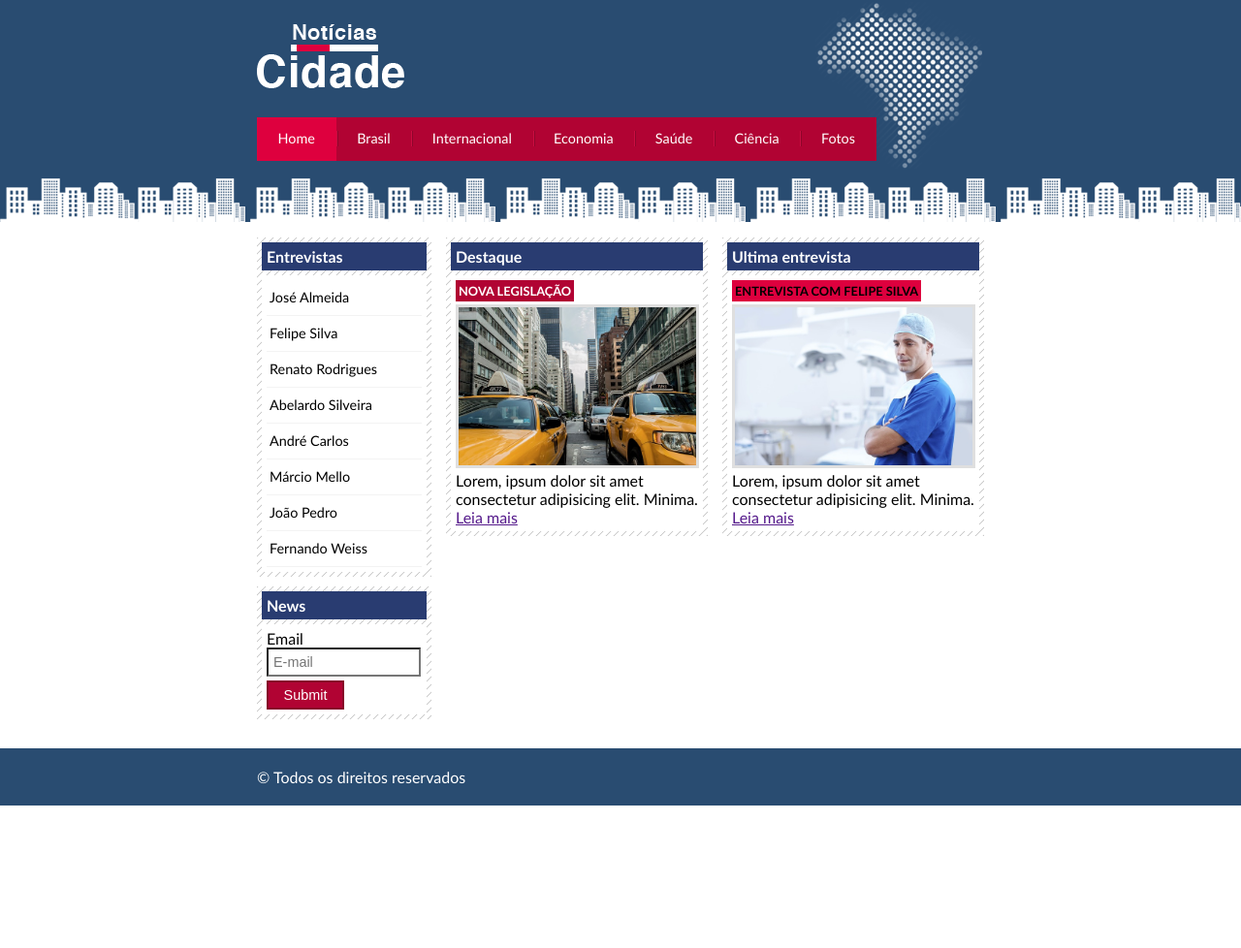
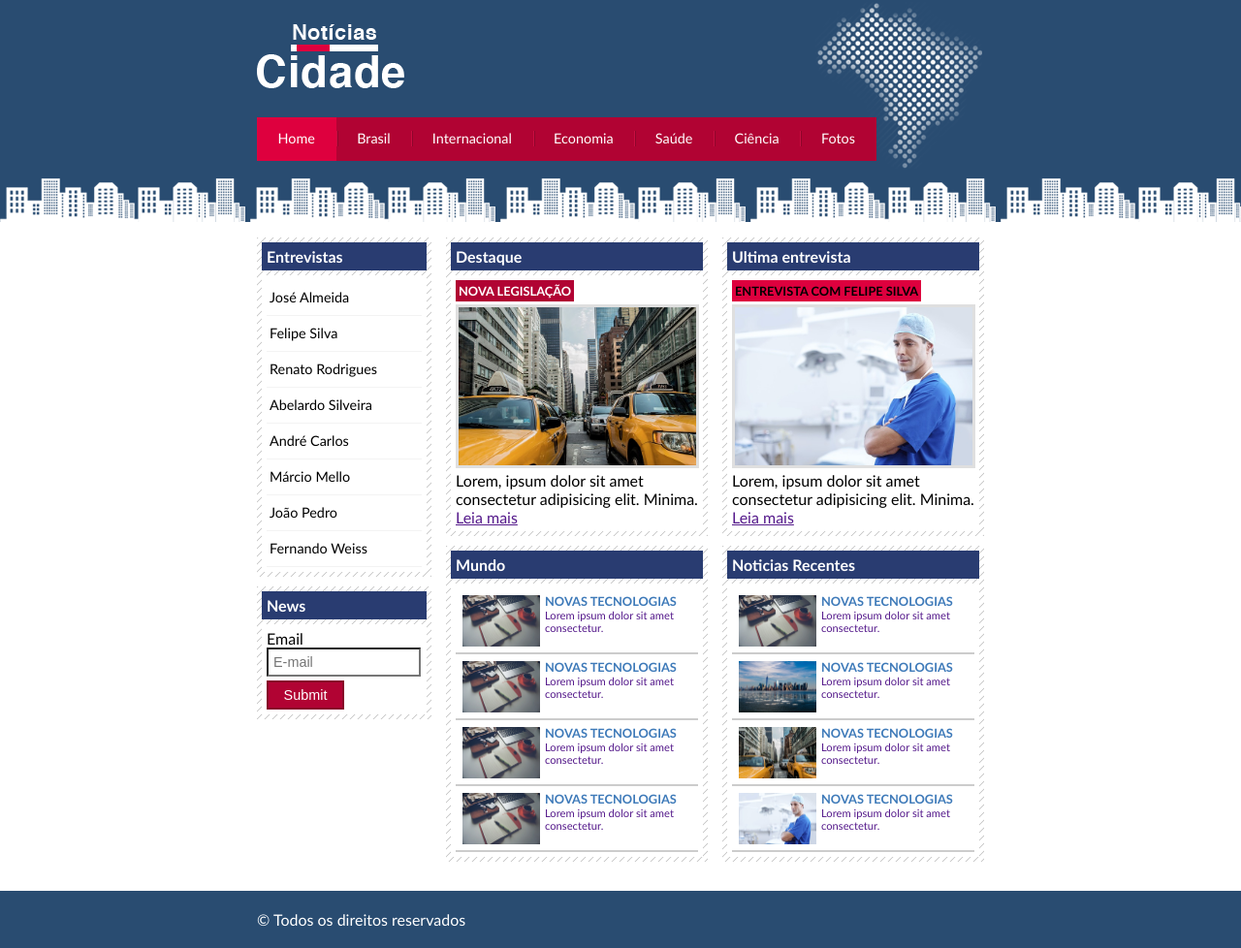
Before and after one commit to 9reis/Noticia-Cidade, a plain HTML site: page index.html in a window 1280 px wide. Shown: the whole page at 97% size. Before the commit the page ends 831 px from the top, so only its background shows below. Drawn offline with Linux system fonts and the light colour scheme.

Commit message:
Add a area com a lista de noticias recenter

```diff
--- a/assets/css/style.css
+++ b/assets/css/style.css
@@ -145,6 +145,7 @@ h2{
     background:#f9f9f9 url(../img/marcador.png) no-repeat left center;
     padding-left: 20px;
     color: #a1a1a1;
+    box-shadow: 2px 2px 6px #000;
 }
 
 /* ---------- FORMATAR FORMULARIOS ---------- */
@@ -198,6 +199,39 @@ h3{
 
 }
 
+/* ---------- FORMATANDO LISTA DE NOTICIAS ---------- */
+#lista-noticias li {
+    padding: 2px;
+    height: 62px;
+    border-bottom: 2px solid #ccc;
+}
+#lista-noticias li a img {
+    float: left;
+    margin: 5px;
+}
+
+#lista-noticias li a{
+    text-decoration: none;
+}
+
+#lista-noticias li a h3{
+    font-size: 0.8em;
+    padding: 0;
+    color:#3e7ab9
+}
+
+#lista-noticias li a p{
+    font-size: 0.7em;
+}
+
+#lista-noticias li:hover{
+    background: #eee;
+    box-shadow: 2px 2px 6px #000;
+    cursor: pointer;
+}
+
+
+
 /* ---------- RODAPE ---------- */
 
 #container-rodape{
--- a/index.html
+++ b/index.html
@@ -41,6 +41,42 @@
                     </div>
                 </div>
 
+                <div class="caixa ">
+                    <h2>Mundo</h2>
+                    <div class="caixa-conteudo">
+                        <ul id="lista-noticias">
+                            <li>
+                                <a href="">
+                                    <img src="./assets/img/tecnologia.jpg" width="80">
+                                    <h3>Novas Tecnologias</h3>
+                                    <p>Lorem ipsum dolor sit amet consectetur.</p>
+                                </a>
+                            </li>
+                            <li>
+                                <a href="">
+                                    <img src="./assets/img/tecnologia.jpg" width="80">
+                                    <h3>Novas Tecnologias</h3>
+                                    <p>Lorem ipsum dolor sit amet consectetur.</p>
+                                </a>
+                            </li>
+                            <li>
+                                <a href="">
+                                    <img src="./assets/img/tecnologia.jpg" width="80">
+                                    <h3>Novas Tecnologias</h3>
+                                    <p>Lorem ipsum dolor sit amet consectetur.</p>
+                                </a>
+                            </li>
+                            <li>
+                                <a href="">
+                                    <img src="./assets/img/tecnologia.jpg" width="80">
+                                    <h3>Novas Tecnologias</h3>
+                                    <p>Lorem ipsum dolor sit amet consectetur.</p>
+                                </a>
+                            </li>
+                        </ul>
+                    </div>
+                </div>
+
             </div> <!-- FIM / PRIMARIO -->
 
             <div id="secundario"> <!-- INICIO SECUNDARIO -->
@@ -51,6 +87,42 @@
                         <img class="imagem-principal" src="./assets/img/doutor.jpg" alt="imagem-taxi" width="100%">
                         <p>Lorem, ipsum dolor sit amet consectetur adipisicing elit. Minima.</p>
                         <a href="">Leia mais</a>
+                    </div>
+                </div>
+
+                <div class="caixa ">
+                    <h2>Noticias Recentes</h2>
+                    <div class="caixa-conteudo">
+                        <ul id="lista-noticias">
+                            <li>
+                                <a href="">
+                                    <img src="./assets/img/tecnologia.jpg" width="80">
+                                    <h3>Novas Tecnologias</h3>
+                                    <p>Lorem ipsum dolor sit amet consectetur.</p>
+                                </a>
+                            </li>
+                            <li>
+                                <a href="">
+                                    <img src="./assets/img/cidade.jpg" width="80">
+                                    <h3>Novas Tecnologias</h3>
+                                    <p>Lorem ipsum dolor sit amet consectetur.</p>
+                                </a>
+                            </li>
+                            <li>
+                                <a href="">
+                                    <img src="./assets/img/taxi.jpg" width="80">
+                                    <h3>Novas Tecnologias</h3>
+                                    <p>Lorem ipsum dolor sit amet consectetur.</p>
+                                </a>
+                            </li>
+                            <li>
+                                <a href="">
+                                    <img src="./assets/img/doutor.jpg" width="80">
+                                    <h3>Novas Tecnologias</h3>
+                                    <p>Lorem ipsum dolor sit amet consectetur.</p>
+                                </a>
+                            </li>
+                        </ul>
                     </div>
                 </div>
 
```
